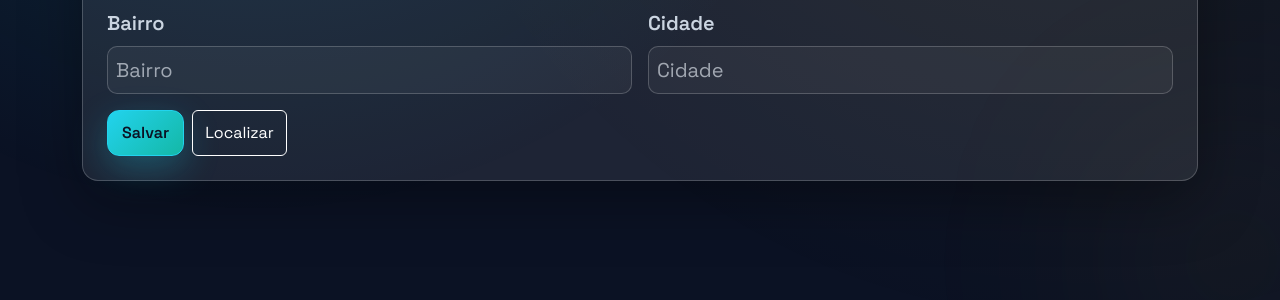
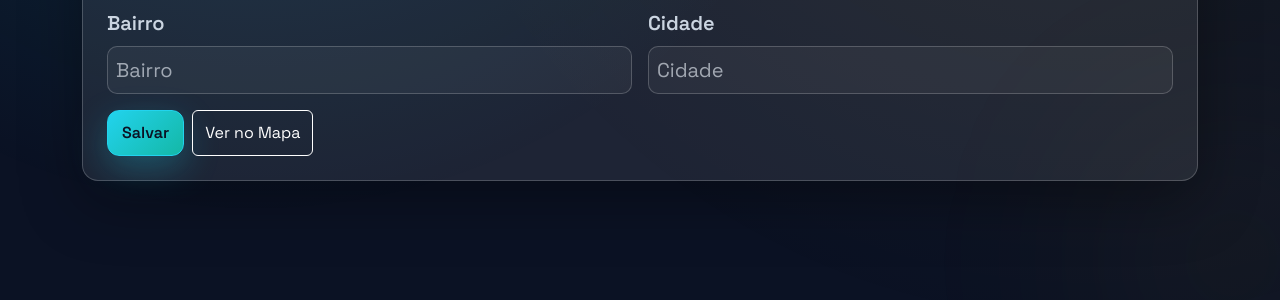
Before and after one commit to andreportol/SaaS_Gestao_Oficina, a Django app: page /clientes/novo/ in a window 1280 px wide; the page is wider, and only the part inside the window is pictured. Shown: the part 490-790 px from the top of that part. Run offline with Django 5.2, Linux system fonts and the light colour scheme; the visitor is signed in with stand-in values (Sample User, id 1).

Commit message:
Alterando o nome do botao localizar para ver no mapa.

```diff
--- a/templates/core/form.html
+++ b/templates/core/form.html
@@ -267,7 +267,7 @@
         <div class="d-flex gap-2">
             <button type="submit" class="btn btn-primary">Salvar</button>
             {% if form.rua or form.fields.rua %}
-                <button type="button" class="btn btn-outline-secondary" id="btnLocate">Localizar</button>
+                <button type="button" class="btn btn-outline-secondary" id="btnLocate">Ver no Mapa</button>
             {% endif %}
         </div>
     </form>
```
